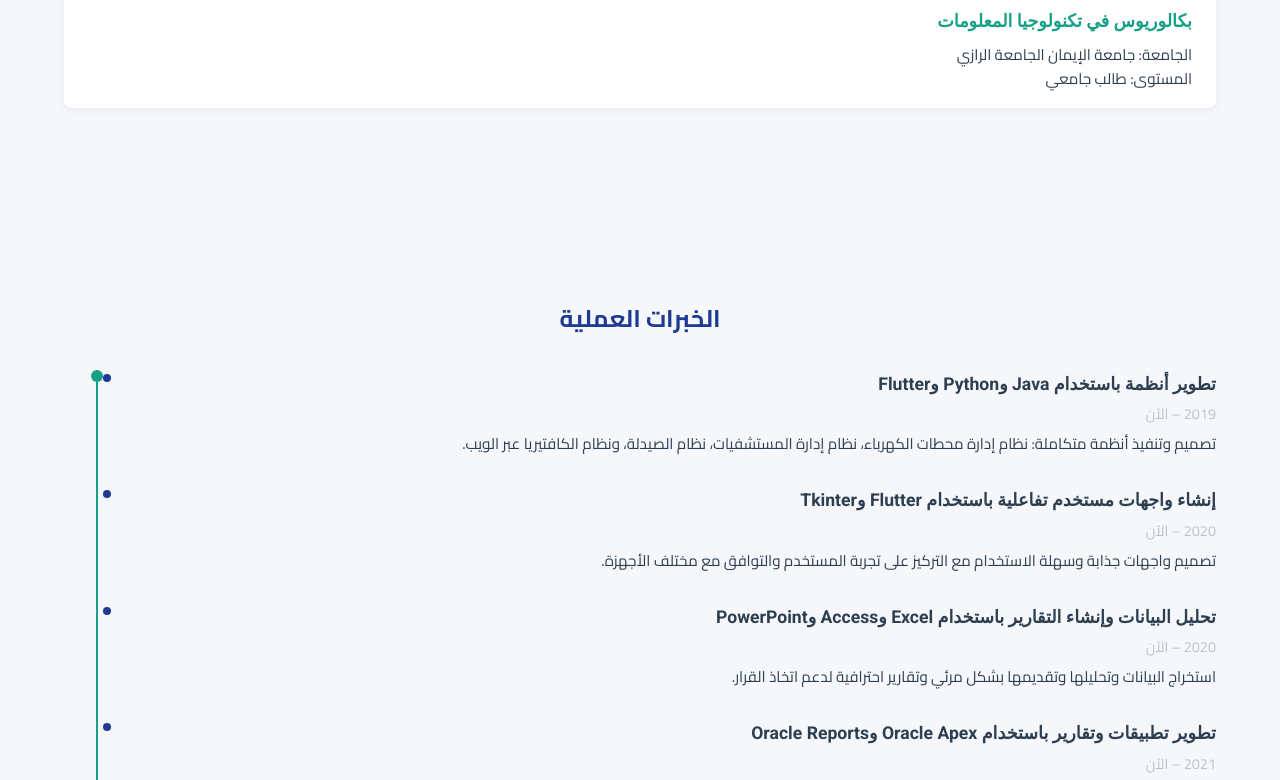
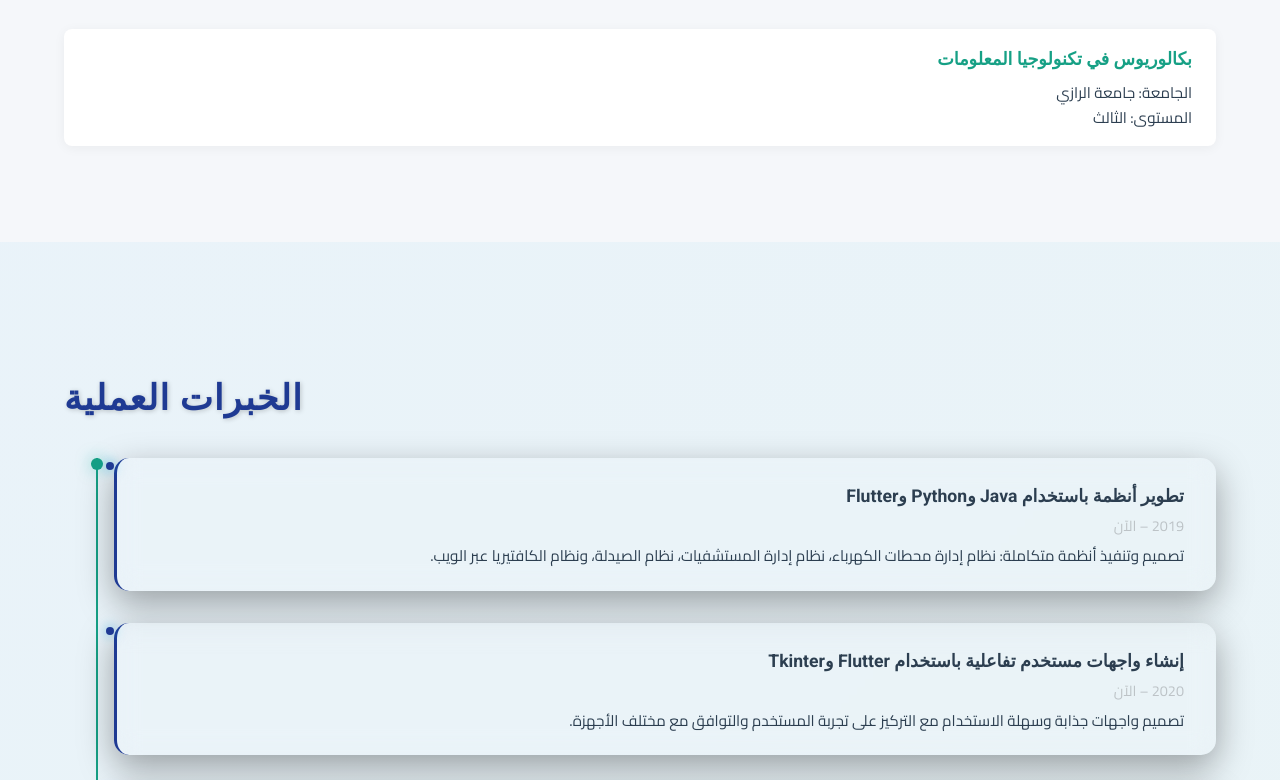
Before and after one commit to akramta/Eng-Akram, a plain HTML site: page index.html in a window 1280 px wide. Shown: the part 1316-2096 px from the top of the page. Drawn offline with Linux system fonts and the light colour scheme.

Commit message:
index.html

````diff
--- a/index.html
+++ b/index.html
@@ -30,6 +30,108 @@
         padding: 0;
         box-sizing: border-box;
         }
+        /* ===================== EXPERIENCE SECTION ===================== */
+#experience {
+  padding: 6rem 0;
+  background: linear-gradient(135deg, rgba(14,165,233,0.05), rgba(20,184,166,0.05));
+}
+
+#experience h2 {
+  font-family: var(--ff-alt);
+  color: var(--clr-primary);
+  margin-bottom: 3rem;
+  font-size: 2.2rem;
+  text-shadow: 1px 1px 5px rgba(0,0,0,0.2);
+  letter-spacing: 1px;
+}
+
+.timeline {
+  position: relative;
+  margin: auto;
+  padding-left: 2rem;
+  border-left: 4px solid var(--clr-secondary);
+}
+
+.timeline::before {
+  content: '';
+  position: absolute;
+  left: -7px;
+  top: 0;
+  width: 14px;
+  height: 14px;
+  background: var(--clr-secondary);
+  border-radius: 50%;
+  box-shadow: 0 0 15px rgba(20,184,166,0.5);
+}
+
+.exp-item {
+  position: relative;
+  margin-bottom: 2.5rem;
+  padding: 1.5rem 2rem;
+  border-radius: 15px;
+  background: rgba(255, 255, 255, 0.05);
+  backdrop-filter: blur(12px);
+  box-shadow: 0 12px 35px rgba(0,0,0,0.35);
+  transition: transform 0.4s ease, box-shadow 0.4s ease, background 0.4s ease;
+  border-left: 3px solid var(--clr-primary);
+}
+
+.exp-item::before {
+  content: '';
+  position: absolute;
+  left: -11px;
+  top: 20px;
+  width: 12px;
+  height: 12px;
+  background: var(--clr-primary);
+  border-radius: 50%;
+  box-shadow: 0 0 12px rgba(14,165,233,0.7);
+}
+
+.exp-item h3 {
+  font-family: var(--ff-alt);
+  color: var(--clr-light);
+  font-size: 1.3rem;
+  margin-bottom: 0.5rem;
+}
+
+.exp-item span {
+  display: block;
+  font-size: 0.9rem;
+  color: var(--clr-secondary);
+  margin-bottom: 1rem;
+}
+
+.exp-item p {
+  font-size: 1rem;
+  line-height: 1.6;
+  color: var(--text);
+}
+
+.exp-item:hover {
+  transform: translateY(-8px) scale(1.02);
+  box-shadow: 0 20px 60px rgba(0,0,0,0.6);
+  background: rgba(255, 255, 255, 0.1);
+}
+
+/* Animation when appearing */
+.hidden {
+  opacity: 0;
+  transform: translateY(30px);
+  transition: all 0.8s ease-out;
+}
+
+.visible {
+  opacity: 1;
+  transform: translateY(0);
+}
+
+/* Responsive */
+@media(max-width: 768px) {
+  .timeline { padding-left: 1rem; }
+  .exp-item { padding: 1rem 1.5rem; }
+}
+
         html {
         scroll-behavior: smooth;
         font-family: 'Cairo', Tahoma, sans-serif;
@@ -88,7 +190,7 @@
         padding: 2rem 0;
         }
         .text-center {
-      text-align: center;
+        text-align: left;
         }
         .btn {
         display: inline-block;
@@ -202,6 +304,18 @@
         width: 100%;
         height: auto;
         object-fit: cover;
+        }
+        #streamingText {
+            font-family: 'Poppins', sans-serif;
+            font-size: 3rem;
+            font-weight: 700;
+            color: #22d3ee;
+            text-align: center;
+            text-shadow: 2px 2px 12px rgba(0,0,0,0.4);
+            margin-bottom: 2rem;
+            overflow: hidden;
+            border-right: 3px solid #22d3ee; /* تأثير المؤشر */
+            white-space: nowrap;
 }
         .hero-intro h2 {
         font-family: var(--ff-alt);
@@ -711,8 +825,8 @@
   <!-- SUMMARY SECTION -->
   <section id="summary" class="section">
     <div class="container">
-      <h2 class="text-center">ملخص شخصي</h2>
-      <p class="hidden">
+      <h2 class="text-center" id="streamingText">ملخص شخصي</h2>
+      <p class="hidden" >
         طالب جامعي ومطور ومهندس برمجيات متعدد المهارات، متخصص في تطوير
         الأنظمة والتطبيقات العملية، إدارة قواعد البيانات، وتحليل البيانات.
         لدي خبرة واسعة في تصميم واجهات المستخدم التفاعلية، الذكاء
@@ -733,8 +847,8 @@
       <div class="edu-list">
         <div class="edu-item hidden">
           <h3>بكالوريوس في تكنولوجيا المعلومات</h3>
-          <p>الجامعة: جامعة الإيمان الجامعة الرازي</p>
-          <p>المستوى: طالب جامعي</p>
+          <p>الجامعة: جامعة الرازي</p>
+          <p>المستوى: الثالث</p>
         </div>
       </div>
     </div>
@@ -984,7 +1098,7 @@
 
   <!-- SCRIPTS -->
 <script>
-    // NAV TOGGLE FOR MOBILE
+  // ================= NAV TOGGLE FOR MOBILE =================
   const toggle = document.querySelector('.nav-toggle');
   const menu = document.querySelector('nav ul');
   toggle.addEventListener('click', () => {
@@ -992,7 +1106,7 @@
     toggle.classList.toggle('active');
   });
 
-    // SCROLL REVEAL USING IntersectionObserver
+  // ================= SCROLL REVEAL USING IntersectionObserver =================
   const revealElements = document.querySelectorAll('.hidden');
   const observerOptions = {
     root: null,
@@ -1009,7 +1123,7 @@
   }, observerOptions);
   revealElements.forEach(el => revealOnScroll.observe(el));
 
-    // SKILLS BAR ANIMATION
+  // ================= SKILLS BAR ANIMATION =================
   window.addEventListener('load', () => {
     document.querySelectorAll('.skill-bar > div').forEach(bar => {
       const pct = bar.getAttribute('data-skill');
@@ -1017,7 +1131,7 @@
     });
   });
 
-    // SCROLL-TO-TOP BUTTON
+  // ================= SCROLL-TO-TOP BUTTON =================
   const scrollBtn = document.getElementById('scrollTop');
   window.addEventListener('scroll', () => {
     if (window.scrollY > 600) scrollBtn.style.display = 'block';
@@ -1027,7 +1141,7 @@
     window.scrollTo({ top: 0, behavior: 'smooth' });
   });
 
-    // CONTACT FORM SUBMISSION (SIMULATION)
+  // ================= CONTACT FORM SUBMISSION (SIMULATION) =================
   const form = document.querySelector('.contact-form');
   form.addEventListener('submit', e => {
     e.preventDefault();
@@ -1035,10 +1149,11 @@
     form.reset();
   });
 
-    // CHATBOT BASIC LOGIC
+  // ================= CHATBOT BASIC LOGIC =================
   const chatWindow = document.querySelector('.chat-window');
   const userInput = document.getElementById('userInput');
   const sendBtn = document.getElementById('sendBtn');
+
   function appendMessage(text, sender) {
     const msgEl = document.createElement('div');
     msgEl.classList.add('message', sender);
@@ -1049,18 +1164,34 @@
     chatWindow.appendChild(msgEl);
     chatWindow.scrollTop = chatWindow.scrollHeight;
   }
+
   sendBtn.addEventListener('click', () => {
     const msg = userInput.value.trim();
     if (!msg) return;
     appendMessage(msg, 'user');
     userInput.value = '';
     setTimeout(() => {
-        // ردود بسيطة تجريبية
       const botReply = 'شكراً لسؤالك، سأعالج طلبك قريباً.';
       appendMessage(botReply, 'bot');
     }, 1000);
   });
+
+  // ================= TEXT STREAMING / TYPING EFFECT =================
+
+  const target = document.getElementById('streamingText');
+  let index = 0;
+  const speed = 120; // سرعة الكتابة بالمللي ثانية
+
+  function typeWriter() {
+    if (index < streamingText.length) {
+      target.innerHTML += streamingText.charAt(index);
+      index++;
+      setTimeout(typeWriter, speed);
+    }
+  }
+  window.addEventListener('load', typeWriter);
 </script>
+
 </body>
 </html>
 ```
````
Lines whose indentation alone changed are shown as unchanged.
